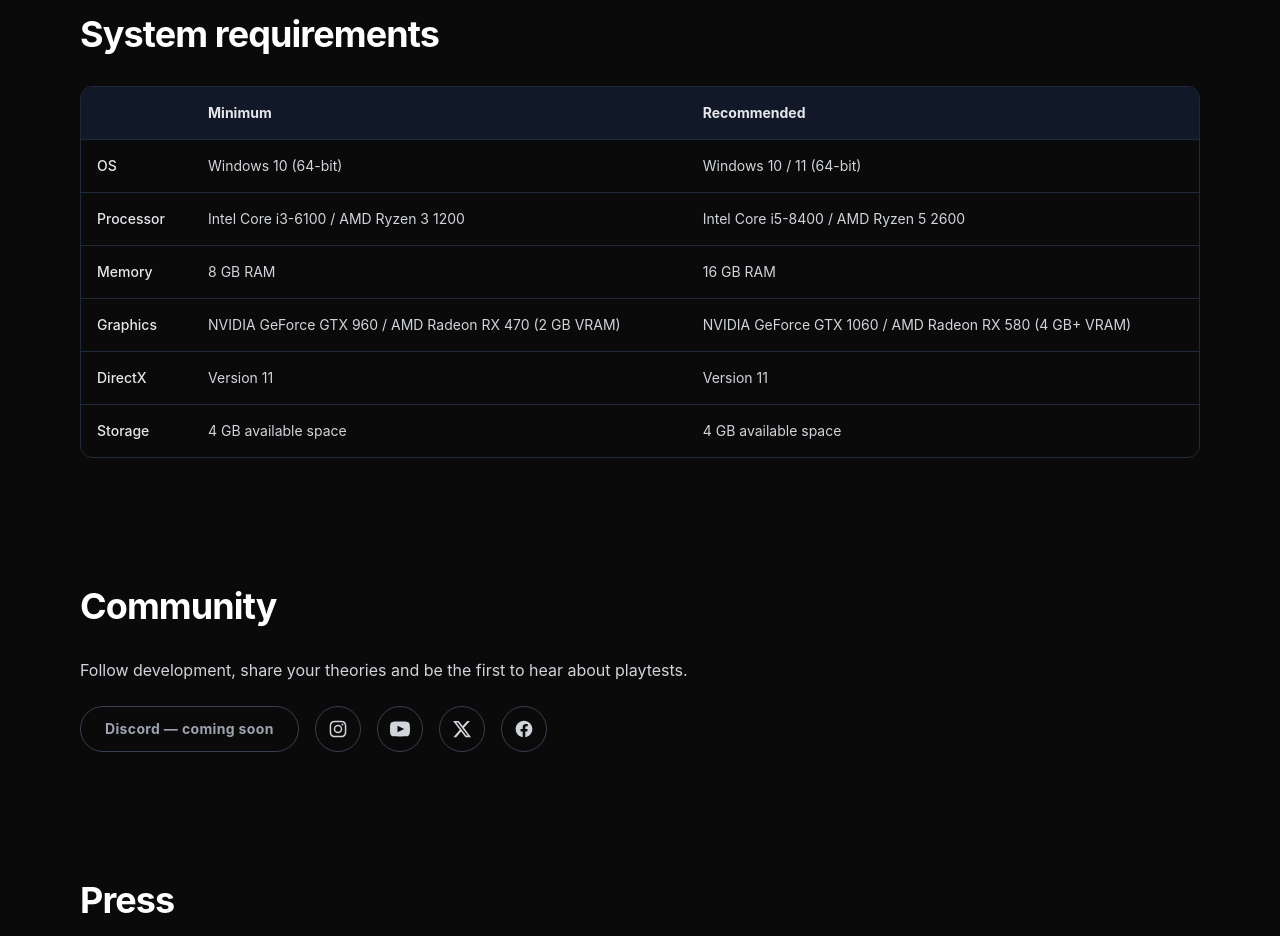
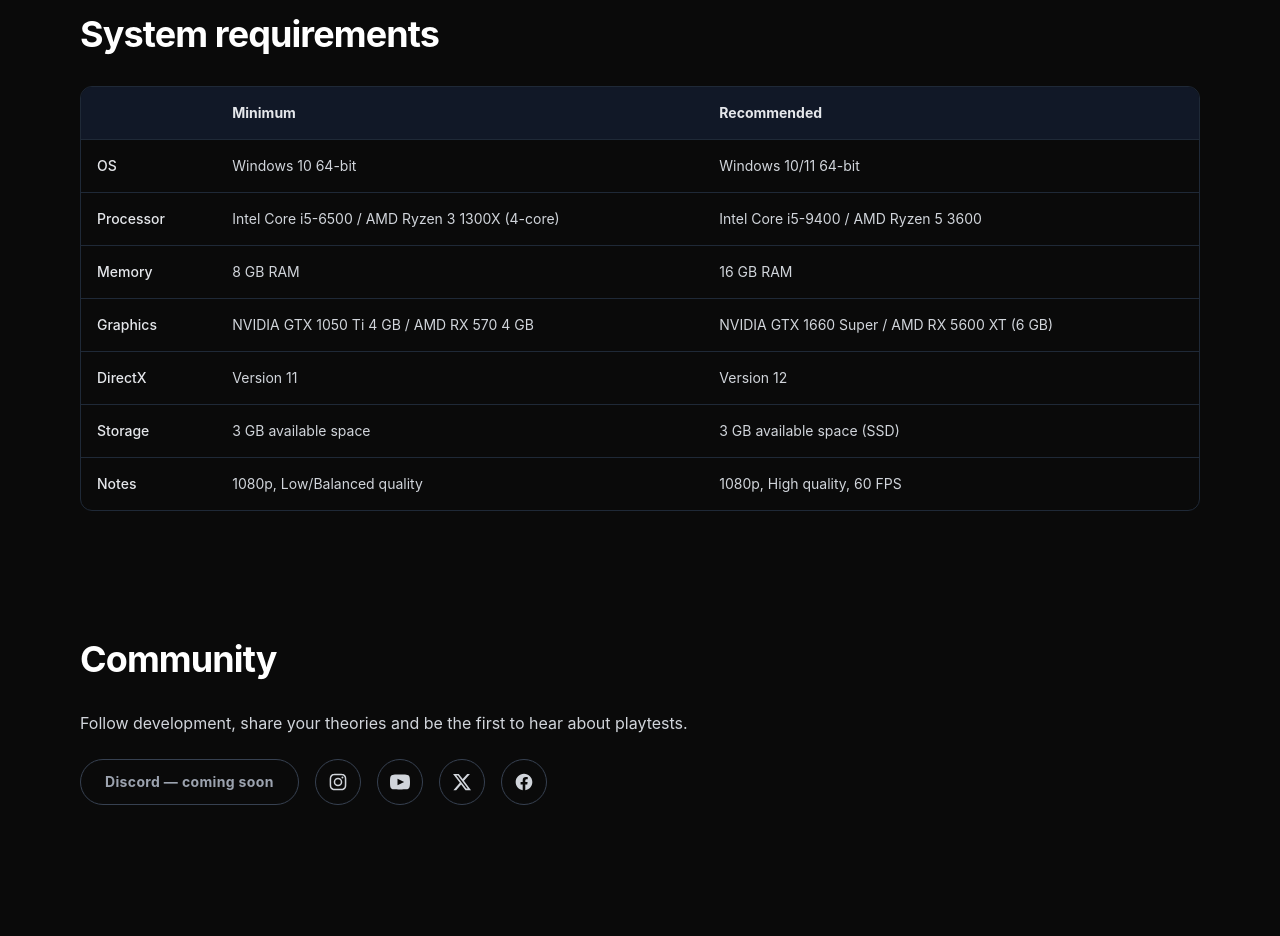
Before and after one commit to BasatIYI/IYIStudios.github.io, a React (Vite) app: page /gokboru in a window 1280 px wide. Shown: the part 4520-5456 px from the top of the page. Built offline with nearby package versions, Linux system fonts and the light colour scheme.

Commit message:
feat: update Gökbörü system requirements table and presskit fact sheet

```diff
--- a/src/data/gokboru.ts
+++ b/src/data/gokboru.ts
@@ -40,18 +40,19 @@
   systemRequirements: {
     columns: ["Minimum", "Recommended"] as const,
     rows: [
-      { label: "OS", values: ["Windows 10 (64-bit)", "Windows 10 / 11 (64-bit)"] },
-      { label: "Processor", values: ["Intel Core i3-6100 / AMD Ryzen 3 1200", "Intel Core i5-8400 / AMD Ryzen 5 2600"] },
+      { label: "OS", values: ["Windows 10 64-bit", "Windows 10/11 64-bit"] },
+      {
+        label: "Processor",
+        values: ["Intel Core i5-6500 / AMD Ryzen 3 1300X (4-core)", "Intel Core i5-9400 / AMD Ryzen 5 3600"],
+      },
       { label: "Memory", values: ["8 GB RAM", "16 GB RAM"] },
       {
         label: "Graphics",
-        values: [
-          "NVIDIA GeForce GTX 960 / AMD Radeon RX 470 (2 GB VRAM)",
-          "NVIDIA GeForce GTX 1060 / AMD Radeon RX 580 (4 GB+ VRAM)",
-        ],
+        values: ["NVIDIA GTX 1050 Ti 4 GB / AMD RX 570 4 GB", "NVIDIA GTX 1660 Super / AMD RX 5600 XT (6 GB)"],
       },
-      { label: "DirectX", values: ["Version 11", "Version 11"] },
-      { label: "Storage", values: ["4 GB available space", "4 GB available space"] },
+      { label: "DirectX", values: ["Version 11", "Version 12"] },
+      { label: "Storage", values: ["3 GB available space", "3 GB available space (SSD)"] },
+      { label: "Notes", values: ["1080p, Low/Balanced quality", "1080p, High quality, 60 FPS"] },
     ],
   },
 };
```
Also changed, not shown: 1 other file (tests, documents, lock files or other folders).
